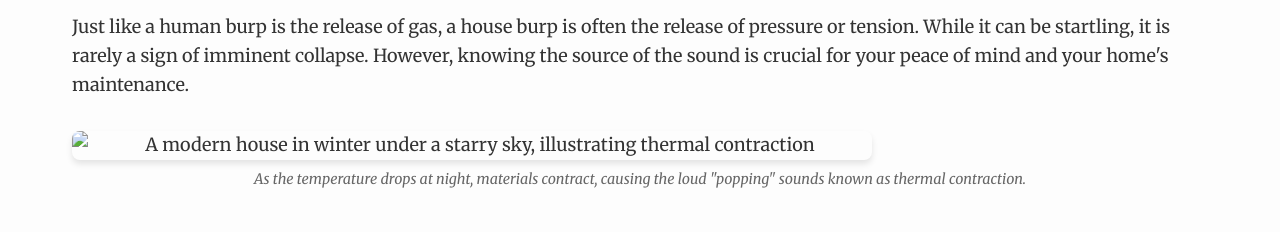
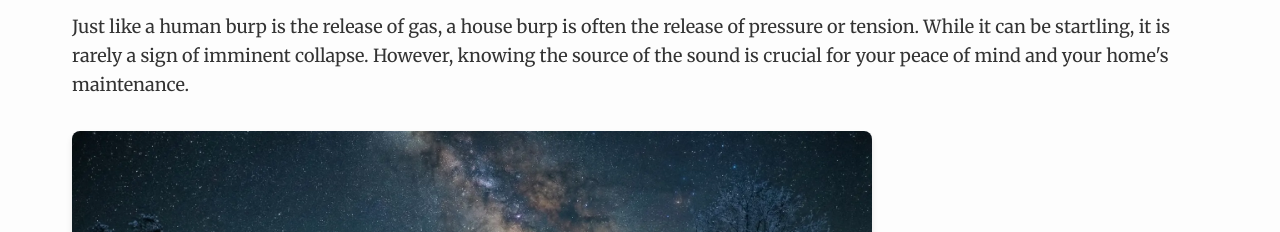
Before and after one commit to powder677/myhouseisburping, a plain HTML site: page index.html in a window 1280 px wide. Shown: the part 568-800 px from the top of the page. Drawn offline with Linux system fonts and the light colour scheme.

Commit message:
Update index.html

```diff
--- a/index.html
+++ b/index.html
@@ -214,7 +214,7 @@
          </p>
 
          <figure style="margin: 2rem 0; text-align: center;">
-            <img src="src/assets/images/house-winter.webp" alt="A modern house in winter under a starry sky, illustrating thermal contraction" style="border-radius: 8px; box-shadow: 0 4px 6px rgba(0,0,0,0.1); width: 100%; max-width: 800px; height: auto;">
+            <img src="assets/images/house-winter.webp" alt="A modern house in winter under a starry sky, illustrating thermal contraction" style="border-radius: 8px; box-shadow: 0 4px 6px rgba(0,0,0,0.1); width: 100%; max-width: 800px; height: auto;">
             <figcaption style="font-size: 0.9rem; color: #666; margin-top: 0.5rem; font-style: italic;">
                As the temperature drops at night, materials contract, causing the loud "popping" sounds known as thermal contraction.
             </figcaption>
```
